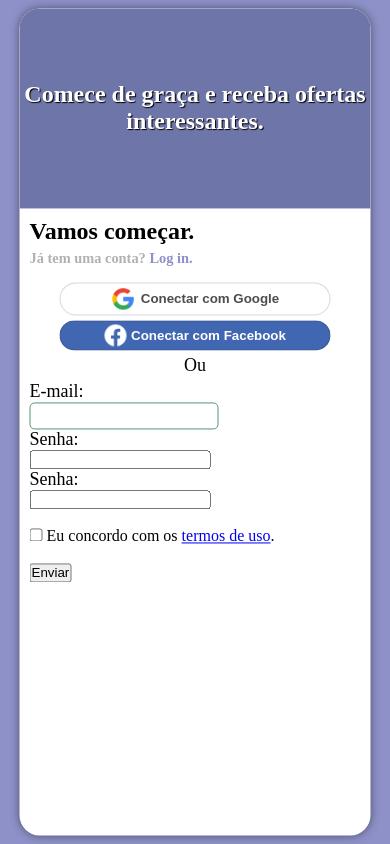
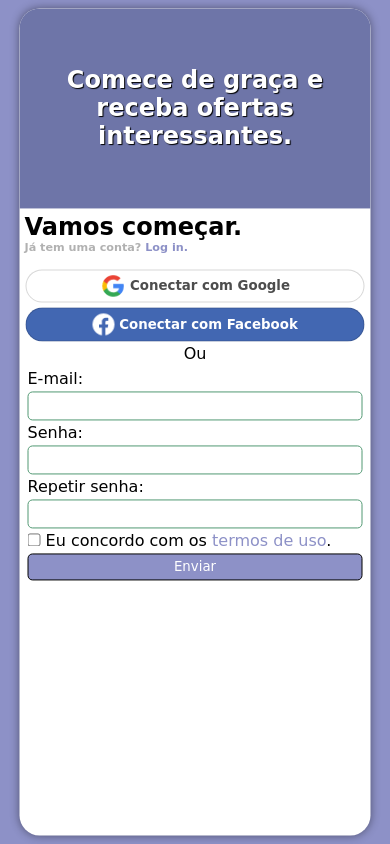
Before and after one commit to Luuiz-Alves/projeto-cadastro, a plain HTML site: page index.html in a window 390 px wide. Drawn offline with Linux system fonts and the light colour scheme.

Commit message:
Testando a responsividade no celular

```diff
--- a/estilos/style.css
+++ b/estilos/style.css
@@ -3,7 +3,10 @@
 * {
     margin: 0px;
     padding: 0px;
+    font-family: 'Lobster', cursive;
 }
+
+@import url('https://fonts.googleapis.com/css2?family=Lobster&display=swap');
 
 /*
 Cores:
@@ -69,12 +72,11 @@ main {
 }
 
 #inicio {
-    padding: 10px;
+    padding: 5px;
 }
 
 #inicio > h2 {
-    padding-top: 5px;
-    font-size: 0.9em;
+    font-size: 0.7em;
     color: rgba(128, 128, 128, 0.61);
     padding-bottom: 15px;
 }
@@ -94,7 +96,7 @@ main {
     flex-direction: column;
     justify-content: center;
     gap: 5px;
-    padding: 0 30px;
+    padding: 0 1px;
 }
 
 button {
@@ -114,13 +116,14 @@ button {
 }
 
 button:hover {
-    background-color: rgba(77, 77, 77, 0.637);
+    background-color: rgba(77, 77, 77, 0.281);
     color: white;
 }
 
 #facebook {
     background-color: rgb(66, 103, 178);
     color: var(--cor0);
+    padding: 5px;
 }
 
 #facebook:hover {
@@ -129,21 +132,51 @@ button:hover {
 
 #ou {
     text-align: center;
-    padding: 5px 0px;
-
 }
 
 #formulario {
 
 }
 
-p {
-    font-size: 18px;
+form{
+    display: flex;
+    flex-direction: column;
+    padding: 0px 3px;
 }
 
-.teste {
-    padding: 5px;
+p {
+    font-size: 16px;
+    padding-bottom: 3px;
+    padding-top: 3px;
+}
+
+.ctexto {
+    padding: 6px 5px;
     border: solid 1px var(--cor2);
     border-radius: 5px;
-    margin: auto;
 }
+
+form > p > a {
+    text-decoration: none;
+    color: var(--cor3);
+}
+
+form > p > a:hover {
+    color: var(--cor4);
+    text-decoration: underline;
+}
+
+#submit {
+    padding: 5px;
+    background-color: var(--cor3);
+    border: solid 1px var(--cor1);
+    border-radius: 5px;
+    color: var(--cor0);
+
+    cursor: pointer;
+}
+
+#submit:hover {
+    background-color: var(--cor4);
+    text-decoration: underline;
+}
--- a/index.html
+++ b/index.html
@@ -26,13 +26,13 @@
                 <div id="formulario">
                     <form action="login.php" method="post">
                         <p>E-mail:</p>
-                        <input type="email" name="nemail" id="iemail" class="teste">
+                        <input type="email" name="nemail" id="iemail" class="ctexto">
                         <p>Senha:</p>
-                        <input type="password" name="npassword" id="ipassword">
-                        <p>Senha:</p>
-                        <input type="password" name="npassword" id="ipassword"><br><br>
-                        <input type="checkbox" name="" id=""> Eu concordo com os <a href="#">termos de uso</a>. <br><br>
-                        <input type="submit" value="Enviar">
+                        <input type="password" name="npassword" id="ipassword" class="ctexto">
+                        <p>Repetir senha:</p>
+                        <input type="password" name="npassword" id="ipassword" class="ctexto">
+                        <p><input type="checkbox" name="" id=""> Eu concordo com os <a href="#">termos de uso</a>.</p>
+                        <input id="submit" type="submit" value="Enviar">
                     </form>
                 </div>
             </div>
```
